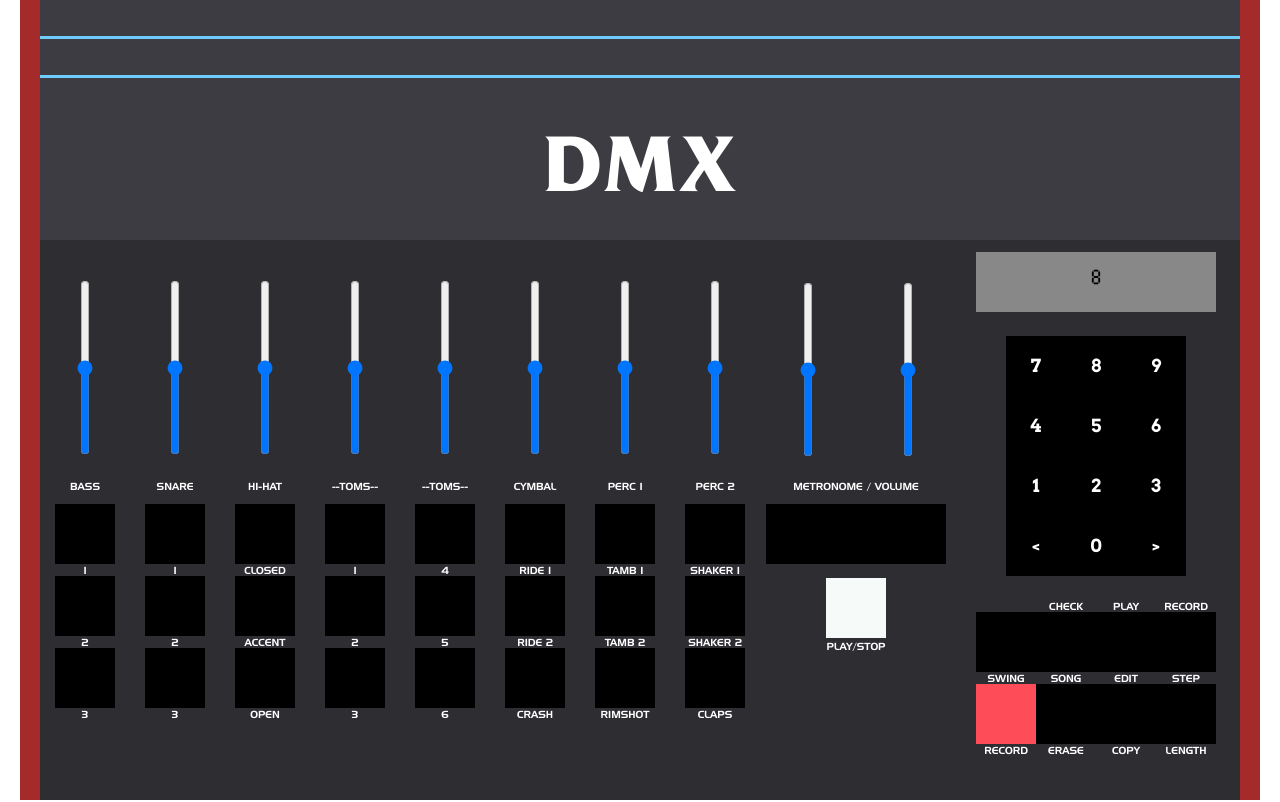
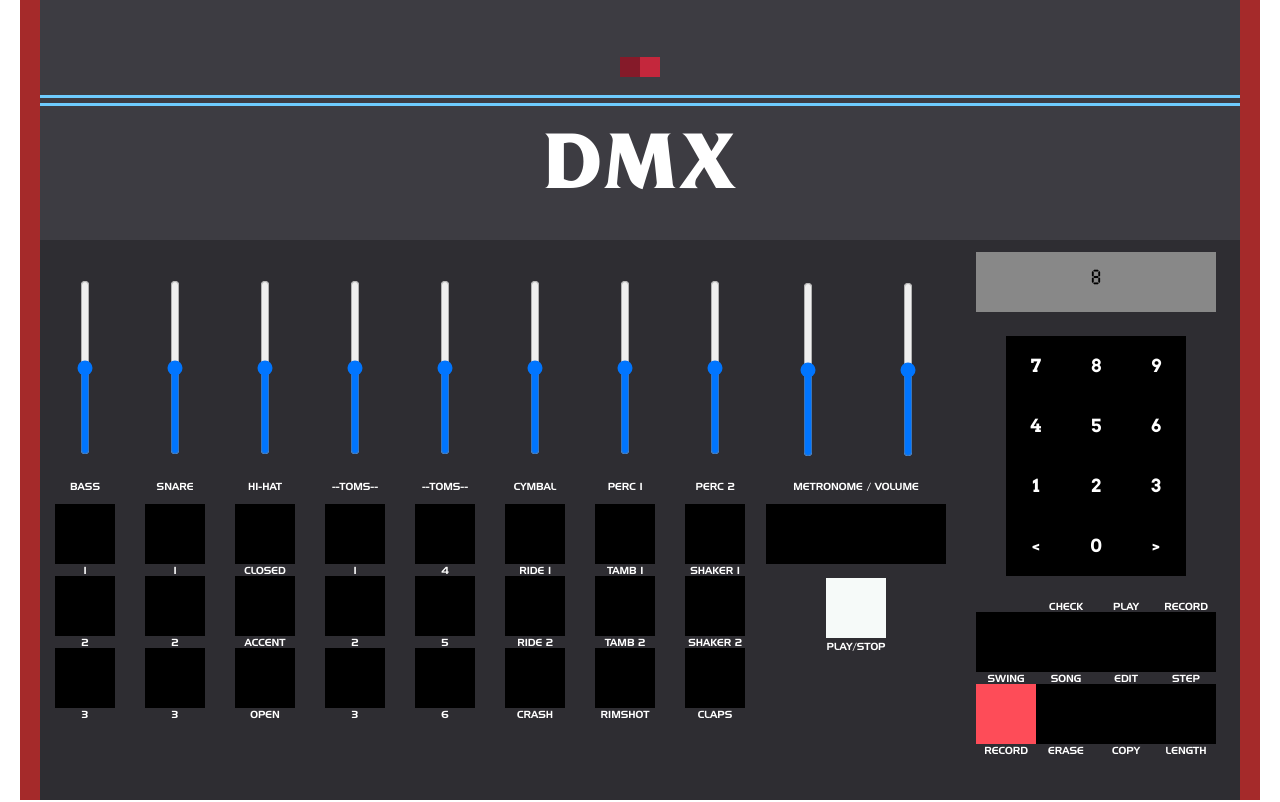
Before and after one commit to hardwaresoftwork/oberheim-dmx, a plain HTML site: page index.html in a window 1280 px wide. Drawn offline with Linux system fonts and the light colour scheme; no server answers.

Commit message:
power button concept added

```diff
--- a/index.html
+++ b/index.html
@@ -70,7 +70,8 @@ canvas{
     background-color:#6eccff;
     height:3px;
     border: 0px;
-
+    margin-top: 0px;
+    margin-bottom: 5px;
 }
 
 .twodiv .faders {
@@ -281,11 +282,42 @@ canvas{
   font-family: 'Arvo', serif !important;
   font-size: 18px;
 }
+
+.btn {
+  display: inline-block;
+  width: 20px;
+  height: 20px;
+  color: #FCFBE7;
+  font-size: 2em;
+  text-align: center;
+  text-decoration: none;
+  positon: relative;
+  text-transform: capitalize;
+  margin-top: 10px;
+  /*  border-radius: 10px;*/
+}
+
+.red {
+  background-color: #851A29;
+  border-right: 20px solid #C4273C;
+  text-shadow: 1px 2px rgba(133, 26, 41, .8);
+}
+
+.red:hover {
+  /* margin-top: 2px;*/
+  /*border-bottom: 2px solid #851A29;*/
+}
+
+.btn:active {
+  background-color: #C4273C;
+  border-right: 20px solid #851A29;
+  text-shadow: 1px 2px rgba(133, 26, 41, .8);
+}
 </style>
 </head>
 
 <body>
-<div class = "onediv"></div><div class = "twodiv"><div class = "power"><div><hr><hr>DMX</div></div><div class = "faders"><div class = "lines">
+<div class = "onediv"></div><div class = "twodiv"><div class = "power"><div><a class="btn red" href="#"></a><hr><hr>DMX</div></div><div class = "faders"><div class = "lines">
       <div class="line">
         <div>
           <div class="fader">
```
Also changed, not shown: assets/fonts/friz_quadrata_bold-webfont.ttf (added), assets/fonts/friz_quadrata_bold-webfont.woff (added), assets/fonts/friz_quadrata_bold-webfont.woff2 (added), assets/img/ww200-peruvian-walnut-1400.jpg (added), 2 other files.
